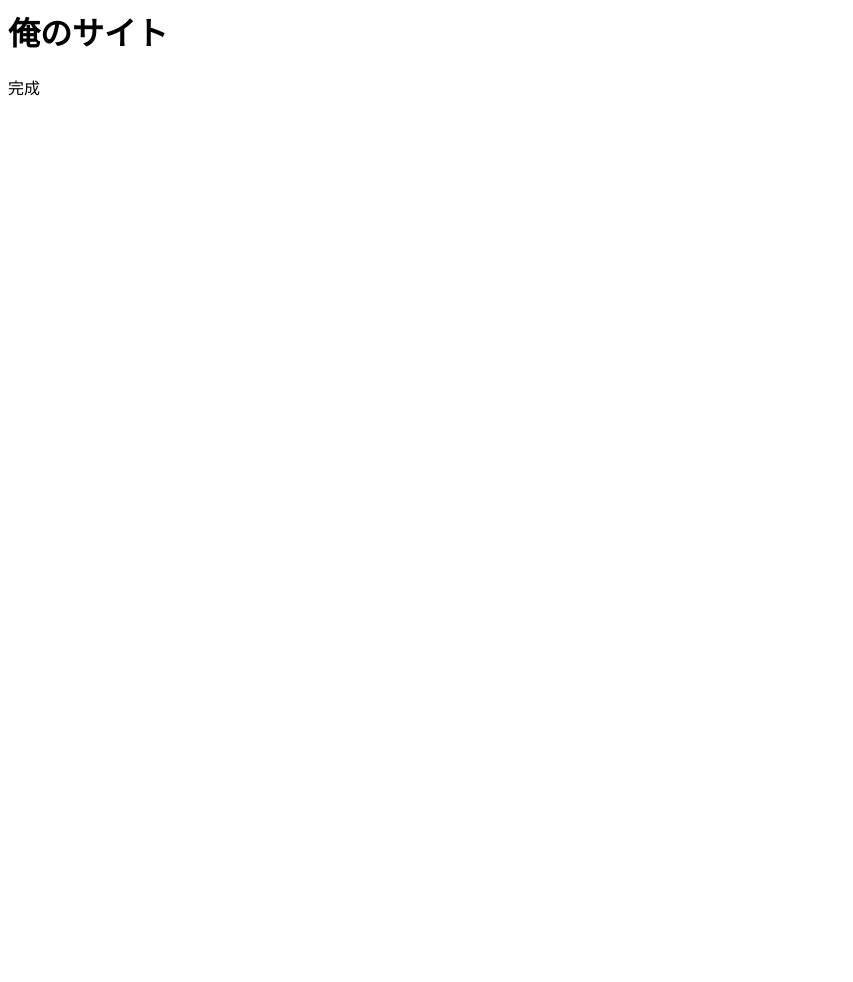
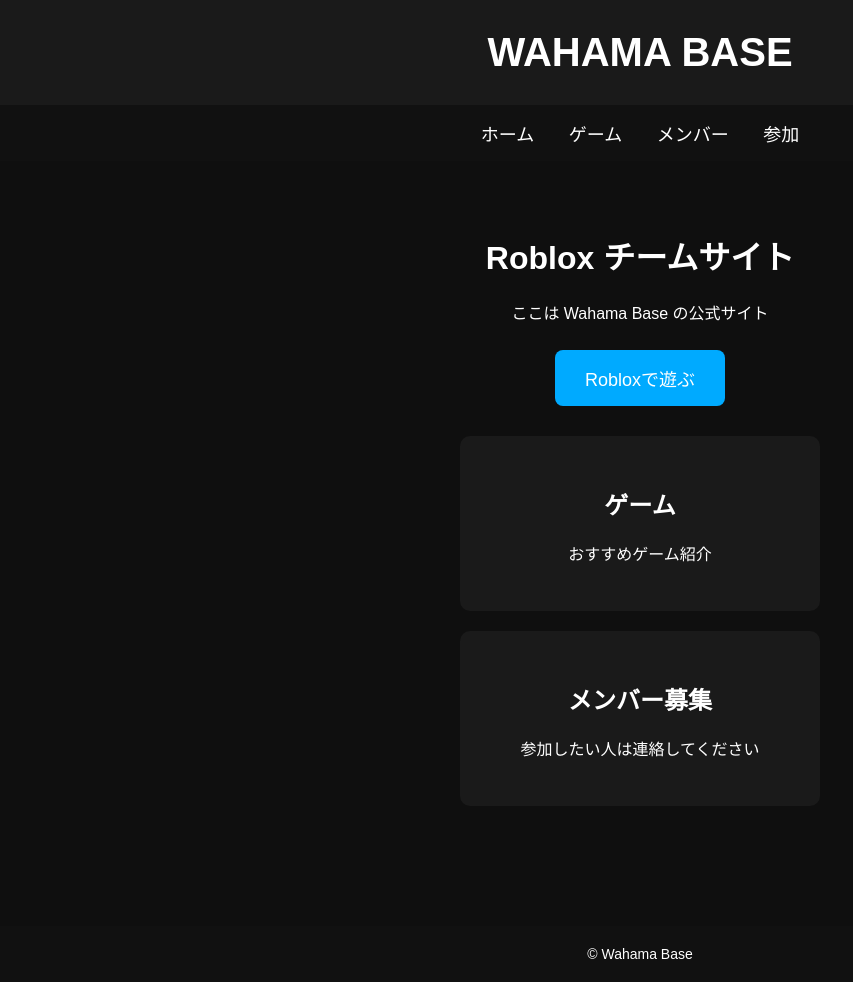
Before and after one commit to hati0130kk-prog/wahama-tyutonnti-site, a plain HTML site: page index.html in a window 1280 px wide. Shown: the whole page, without its empty margins (0-853 px from the left). Before the commit the page ends 800 px from the top, so only its background shows below. Drawn offline with Linux system fonts and the light colour scheme.

Commit message:
Update index.html

```diff
--- a/index.html
+++ b/index.html
@@ -1,2 +1,114 @@
-<h1>俺のサイト</h1>
-<p>完成</p>
+<!DOCTYPE html>
+<html lang="ja">
+<head>
+<meta charset="UTF-8">
+<title>Wahama Base</title>
+
+<style>
+
+body{
+margin:0;
+font-family:Arial;
+background:#0f0f0f;
+color:white;
+text-align:center;
+}
+
+header{
+background:#1a1a1a;
+padding:30px;
+font-size:40px;
+font-weight:bold;
+}
+
+nav{
+background:#111;
+padding:15px;
+}
+
+nav a{
+color:white;
+margin:15px;
+text-decoration:none;
+font-size:18px;
+}
+
+nav a:hover{
+color:#00aaff;
+}
+
+.container{
+padding:50px;
+}
+
+.button{
+display:inline-block;
+padding:15px 30px;
+margin:10px;
+background:#00aaff;
+color:white;
+text-decoration:none;
+border-radius:8px;
+font-size:18px;
+}
+
+.button:hover{
+background:#0088cc;
+}
+
+.card{
+background:#1a1a1a;
+padding:30px;
+margin:20px auto;
+width:300px;
+border-radius:10px;
+}
+
+footer{
+background:#111;
+padding:20px;
+margin-top:50px;
+font-size:14px;
+}
+
+</style>
+</head>
+
+<body>
+
+<header>
+WAHAMA BASE
+</header>
+
+<nav>
+<a href="#">ホーム</a>
+<a href="#">ゲーム</a>
+<a href="#">メンバー</a>
+<a href="#">参加</a>
+</nav>
+
+<div class="container">
+
+<h1>Roblox チームサイト</h1>
+<p>ここは Wahama Base の公式サイト</p>
+
+<a class="button" href="https://www.roblox.com/">Robloxで遊ぶ</a>
+
+<div class="card">
+<h2>ゲーム</h2>
+<p>おすすめゲーム紹介</p>
+</div>
+
+<div class="card">
+<h2>メンバー募集</h2>
+<p>参加したい人は連絡してください</p>
+</div>
+
+</div>
+
+<footer>
+© Wahama Base
+</footer>
+
+</body>
+</html>
```
